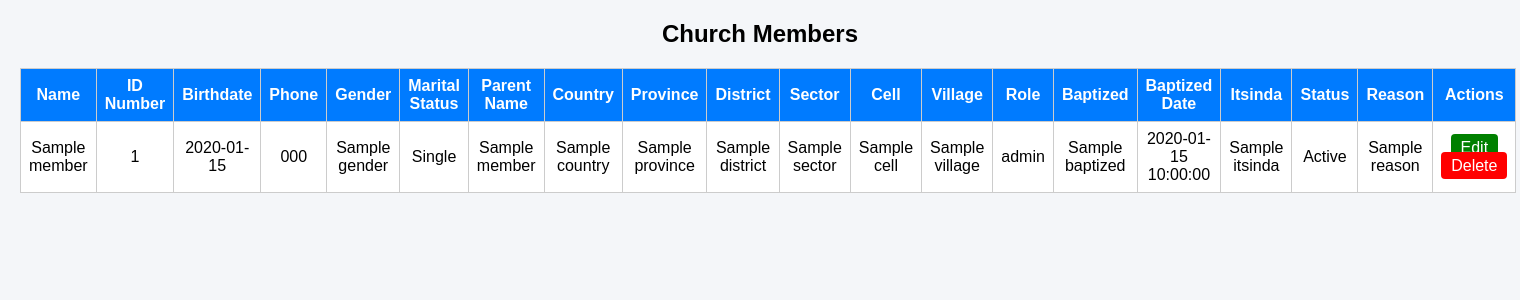
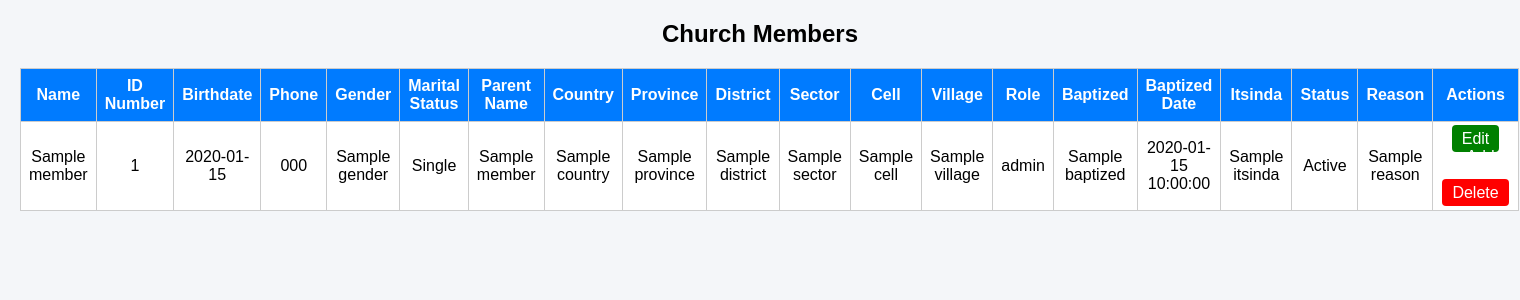
Before and after one commit to ikorikwishakajeamarie1-debug/church_app, a Flask app: page /members in a window 1520 px wide. Shown: the top 300 px of the page. Run offline with Flask 3, Linux system fonts and the light colour scheme; tables that the repository leaves empty hold one stand-in row (values such as "Sample post"); a database or web service that is not in the repository returns one stand-in record (values such as "Sample title"); some libraries are stand-ins or nearby versions.

Commit message:
Final update with PostgreSQL and templates

```diff
--- a/templates/members.html
+++ b/templates/members.html
@@ -95,6 +95,7 @@
             <td>{{ member.reason }}</td>
             <td>
                 <a href="/edit_member/{{ member.id }}" class="button edit">Edit</a>
+                <a href="/members/add" class="button add">Add Member</a>
                 <a href="/delete_member/{{ member.id }}" class="button delete" onclick="return confirm('Are you sure?')">Delete</a>
             </td>
         </tr>
```
